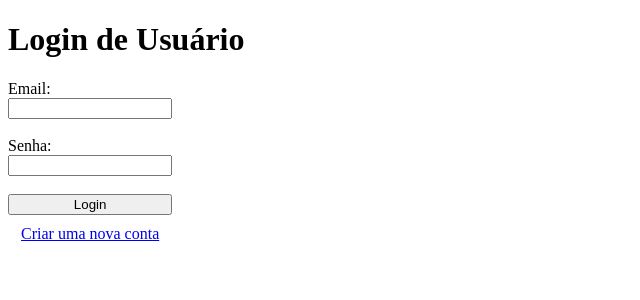
After one commit to HenryVerissimo/Flask_application, a Flask app: page /login/ in a window 1280 px wide. The commit adds this page. Shown: the top 300 px of the page, without its empty margins (0-640 px from the left). Run offline with Flask 3, Linux system fonts and the light colour scheme.

Commit message:
I created a login_user.html file and a route to create new users

```diff
--- a/app.py
+++ b/app.py
@@ -6,7 +6,7 @@ class MyApplication:
     """A simple class to represent a Flask application."""
 
     def __init__(self) -> None:
-        self.app = Flask(__name__, template_folder="src/views/templates")
+        self.app = Flask(__name__, template_folder=r"src/views/templates")
         self.app.register_blueprint(LoginBlueprint().login_bp)
 
     def run(self) -> None:
--- a/src/controllers/routes/login_blueprint.py
+++ b/src/controllers/routes/login_blueprint.py
@@ -11,9 +11,21 @@ class LoginBlueprint:
         self.build_routes()
 
     def build_routes(self):
+        self.login_bp.add_url_rule("/", view_func=LoginUserRoute.as_view("login_user"))
+
         self.login_bp.add_url_rule(
             "/create_user", view_func=CreateUserRoute.as_view("create_user")
         )
+
+
+class LoginUserRoute(MethodView):
+    """This class is a route with a form to login on the web application"""
+
+    def get(self):
+        return render_template("login_user.html")
+
+    def post(self):
+        pass
 
 
 class CreateUserRoute(MethodView):
@@ -22,17 +34,7 @@ class CreateUserRoute(MethodView):
     methods = ["GET", "POST"]
 
     def get(self):
-        return render_template(r"create_user.html")
-
-    def post(self):
-        pass
-
-
-class LoginUserRoute(MethodView):
-    """This class is a route with a form to login on the web application"""
-
-    def get(self):
-        pass
+        return render_template("create_user.html")
 
     def post(self):
         pass
--- /dev/null
+++ b/src/views/templates/login_user.html
@@ -0,0 +1,28 @@
+<!DOCTYPE html>
+<html lang="pt-br">
+<head>
+    <meta charset="UTF-8">
+    <meta name="viewport" content="width=device-width, initial-scale=1.0">
+    <title>Login</title>
+</head>
+<body>
+    <h1>Login de Usuário</h1>
+
+    <div style="width: 13%;">
+        <form action="/login" method="post", style="display: flex; flex-direction: column;">
+            <label for="email">Email:</label>
+            <input type="text" name="email" id="email">
+
+            </br>
+
+            <label for="password">Senha:</label>
+            <input type="password" name="password" id="password">
+
+            </br>
+
+            <button type="submit">Login</button>
+            <a href="/login/create_user" style="text-align: center; margin-top: 10px;">Criar uma nova conta</a>
+        </form>
+    </div>
+</body>
+</html>
```
Also changed, not shown: src/views/templates/create_user.html (+5 -5 lines).
